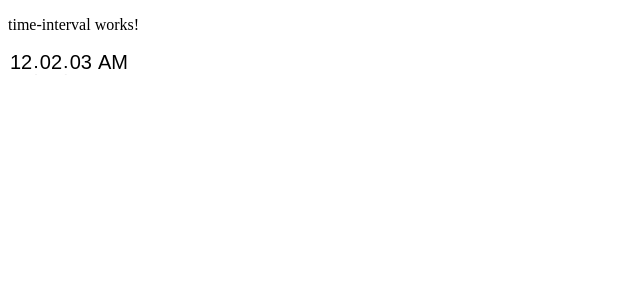
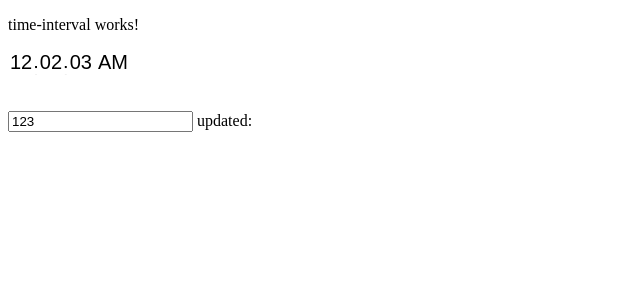
Before and after one commit to domino3d/angular-todo, an Angular app: page / in a window 1280 px wide. Shown: the top 300 px of the page, without its empty margins (0-640 px from the left). Built offline with nearby package versions, Linux system fonts and the light colour scheme.

Commit message:
working example

```diff
--- a/src/app/app.component.html
+++ b/src/app/app.component.html
@@ -1,2 +1,7 @@
-<time-interval [setTime]="123" ></time-interval>
-<!-- <time-interval [setTime]="000001" [(updateTime)]="updateTime"></time-interval> -->
+<!-- <time-interval [setTime]="time" ></time-interval> -->
+<time-interval [setTime]="time" (updateTime)="updateTime($event)"></time-interval>
+<br>
+<br>
+<br>
+<input type="number" [(ngModel)]="time" />
+updated: {{ updated }}
--- a/src/app/app.component.ts
+++ b/src/app/app.component.ts
@@ -1,11 +1,13 @@
 import { CommonModule } from '@angular/common';
 import { Component } from '@angular/core';
 import { TimeIntervalComponent } from './components/time-interval/time-interval.component';
+import { FormsModule } from '@angular/forms';
 
 @Component({
   standalone: true,
   imports: [
     CommonModule,
+    FormsModule,
     TimeIntervalComponent
   ],
   selector: 'app-root',
@@ -14,4 +16,13 @@ import { TimeIntervalComponent } from './components/time-interval/time-interval.
 })
 export class AppComponent {
   title = 'angular-todo';
+
+  time = 123;
+  updated = "";
+
+
+  updateTime(time: any) {
+    console.log("updateTime: " + time);
+    this.updated = time;
+  }
 }
--- a/src/app/components/time-interval/time-interval.component.ts
+++ b/src/app/components/time-interval/time-interval.component.ts
@@ -13,16 +13,14 @@ import { AppComponent } from 'src/app/app.component';
 export class TimeIntervalComponent {
   _time!: String;
 
-  /**
-   * @required
-   */
   @Input('setTime')
   set time(value: number) {
     this._time = this.convertFromSecondsToString(value);
   }
-  @Output() updateTime = new EventEmitter<number>();
+  @Output() updateTime:EventEmitter<number> = new EventEmitter<number>();
 
   timeChanged(time: string) {
+    console.log("convertFromSecondsToString: " + time);
     this.convertFromStringToSeconds(time);
     this.updateTime.emit(this.convertFromStringToSeconds(time));
   }
```
